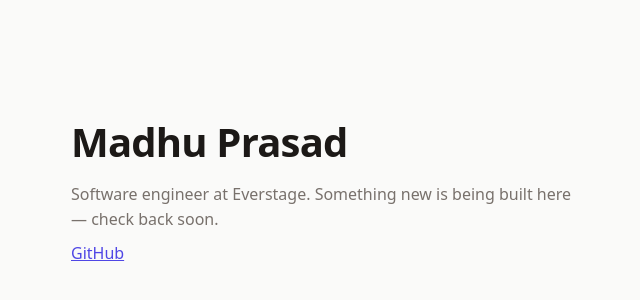
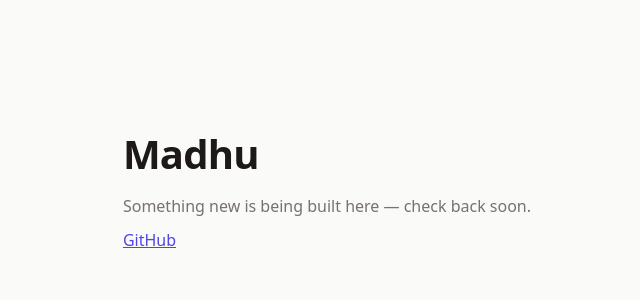
Before and after one commit to madhupprasad/madhupprasad.space, a plain HTML site: page index.html in a window 1280 px wide. Shown: the part 212-512 px from the top of the page, without its empty margins (313-953 px from the left). Drawn offline with Linux system fonts and the light colour scheme.

Commit message:
Use profile name only

```diff
--- a/index.html
+++ b/index.html
@@ -3,7 +3,7 @@
 <head>
 <meta charset="utf-8">
 <meta name="viewport" content="width=device-width, initial-scale=1">
-<title>Madhu Prasad</title>
+<title>Madhu</title>
 <style>
   :root { --bg:#fafaf9; --fg:#1c1917; --muted:#78716c; --accent:#4f46e5; }
   @media (prefers-color-scheme: dark) { :root { --bg:#0c0a09; --fg:#f5f5f4; --muted:#a8a29e; --accent:#818cf8; } }
@@ -18,8 +18,8 @@
 </head>
 <body>
 <main>
-  <h1>Madhu Prasad</h1>
-  <p>Software engineer at Everstage. Something new is being built here — check back soon.</p>
+  <h1>Madhu</h1>
+  <p>Something new is being built here — check back soon.</p>
   <p><a href="https://github.com/madhupprasad">GitHub</a></p>
 </main>
 </body>
```
